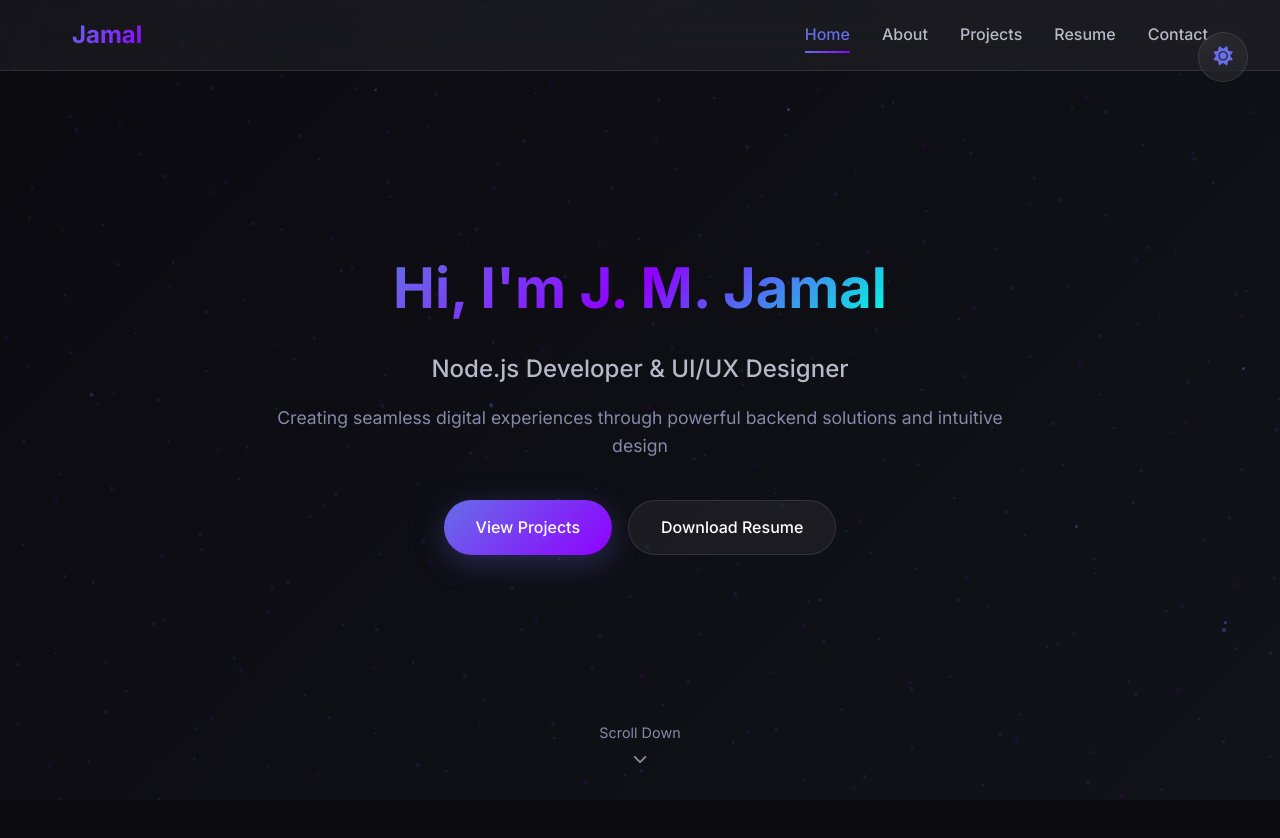
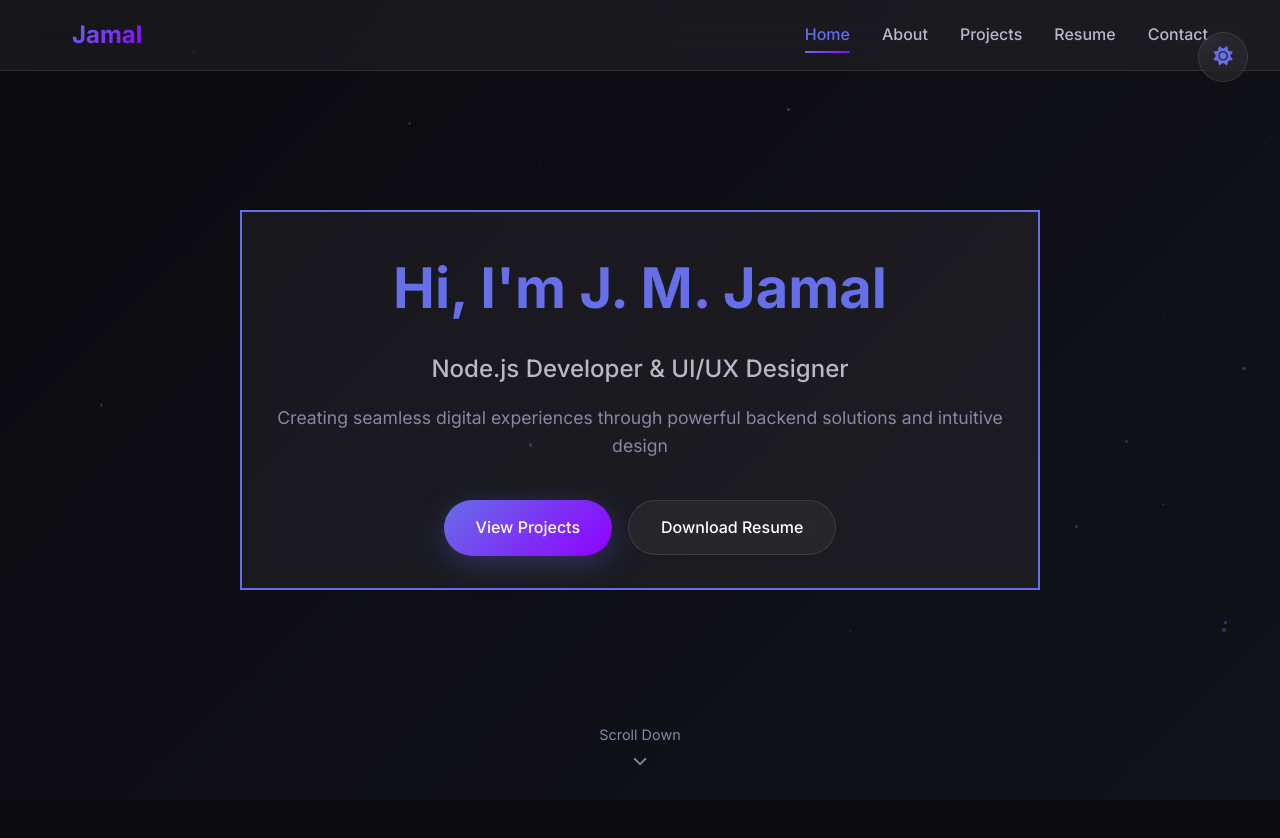
Before and after one commit to Jamaludheen2426/PortFolio, a plain HTML site: page index.html in a window 1280 px wide. Shown: the top 838 px of the page. Drawn offline with Linux system fonts and the light colour scheme.

Commit message:
Debug: Simplify hero section completely with visible debug border

```diff
--- a/styles.css
+++ b/styles.css
@@ -279,43 +279,7 @@ body {
   align-items: center;
   justify-content: center;
   position: relative;
-  overflow: hidden;
-}
-
-.hero-background {
-  position: absolute;
-  top: 0;
-  left: 0;
-  right: 0;
-  bottom: 0;
   background: linear-gradient(135deg, var(--bg-primary) 0%, var(--bg-secondary) 100%);
-}
-
-.particles {
-  position: absolute;
-  width: 100%;
-  height: 100%;
-  overflow: hidden;
-}
-
-.particles::before {
-  content: '';
-  position: absolute;
-  top: -50%;
-  left: -50%;
-  width: 200%;
-  height: 200%;
-  background-image: radial-gradient(circle at 20% 80%, var(--accent-primary) 2px, transparent 2px),
-                    radial-gradient(circle at 80% 20%, var(--accent-secondary) 2px, transparent 2px),
-                    radial-gradient(circle at 40% 40%, var(--accent-tertiary) 1px, transparent 1px);
-  background-size: 100px 100px, 120px 120px, 80px 80px;
-  animation: float 20s infinite linear;
-  opacity: 0.1;
-}
-
-@keyframes float {
-  0% { transform: translate(0, 0) rotate(0deg); }
-  100% { transform: translate(-100px, -100px) rotate(360deg); }
 }
 
 .hero-content {
@@ -324,24 +288,20 @@ body {
   max-width: 800px;
   padding: 2rem;
   position: relative;
+  /* Debug styles */
+  border: 2px solid #666ee8;
+  background: rgba(255, 255, 255, 0.05);
 }
 
 .hero-title {
   font-size: 3.5rem;
   font-weight: 700;
   margin-bottom: 1rem;
-  opacity: 1;
-  transform: translateY(0);
-  animation: fadeInUp 1s ease forwards;
-  animation-delay: 0.2s;
+  color: var(--text-primary);
 }
 
 .typing-text {
-  color: var(--accent-primary);
-  background: linear-gradient(135deg, var(--accent-primary), var(--accent-secondary), var(--accent-tertiary));
-  -webkit-background-clip: text;
-  -webkit-text-fill-color: transparent;
-  background-clip: text;
+  color: #666ee8;
 }
 
 .hero-subtitle {
@@ -349,20 +309,12 @@ body {
   font-weight: 500;
   color: var(--text-secondary);
   margin-bottom: 1rem;
-  opacity: 1;
-  transform: translateY(0);
-  animation: fadeInUp 1s ease forwards;
-  animation-delay: 0.4s;
 }
 
 .hero-description {
   font-size: 1.1rem;
   color: var(--text-muted);
   margin-bottom: 2.5rem;
-  opacity: 1;
-  transform: translateY(0);
-  animation: fadeInUp 1s ease forwards;
-  animation-delay: 0.6s;
 }
 
 .hero-buttons {
@@ -370,10 +322,6 @@ body {
   gap: 1rem;
   justify-content: center;
   flex-wrap: wrap;
-  opacity: 1;
-  transform: translateY(0);
-  animation: fadeInUp 1s ease forwards;
-  animation-delay: 0.8s;
 }
 
 .hero-scroll {
@@ -387,9 +335,6 @@ body {
   gap: 0.5rem;
   color: var(--text-muted);
   font-size: 0.9rem;
-  opacity: 1;
-  animation: fadeIn 1s ease forwards, bounce 2s infinite;
-  animation-delay: 1.2s;
 }
 
 @keyframes fadeInUp {
```
Also changed, not shown: test.html (added, +102 -0 lines).
